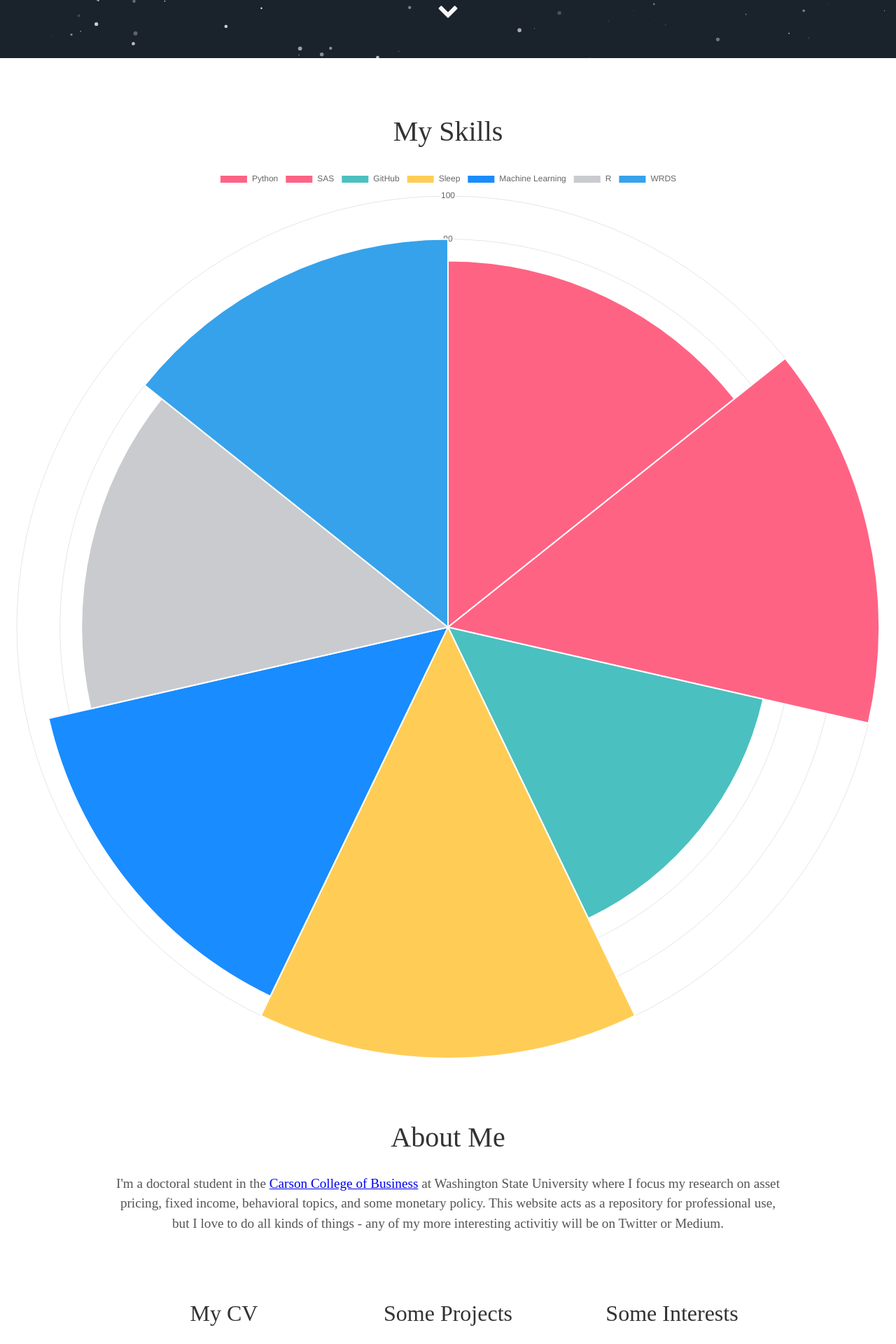
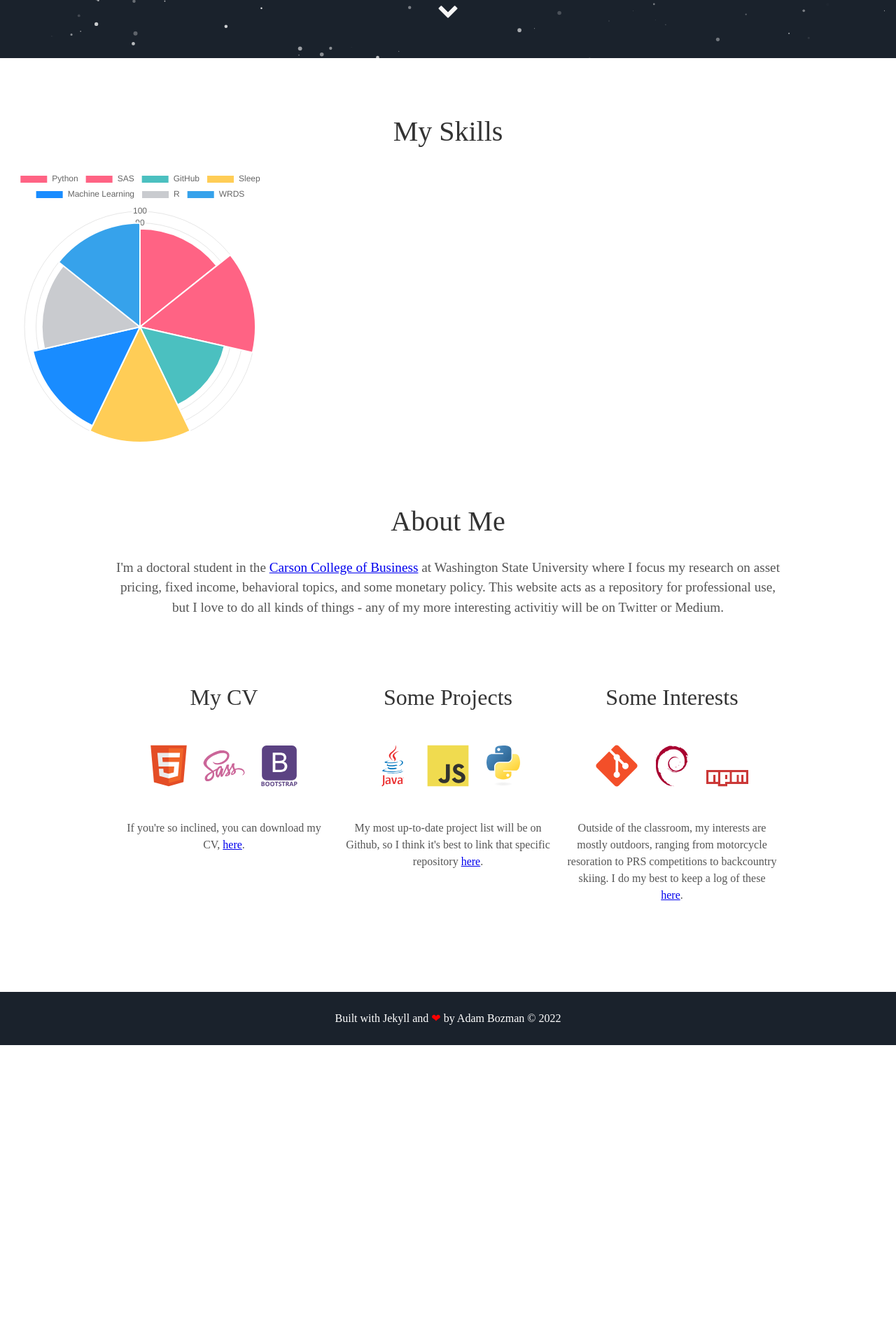
Before and after one commit to adam-bozman/adam-bozman.github.io, a Jekyll site: the page built from index.html, in a window 1280 px wide. Shown: the part 817-2737 px from the top of the page at 70% size. Built offline with Jekyll 4.4.1, drawn with Linux system fonts in a browser that asks for light colours; some web fonts are replaced; after the commit the page ends 2310 px from its top, so only the background shows below that.

Commit message:
Update skills.html

```diff
--- a/_includes/skills.html
+++ b/_includes/skills.html
@@ -1,6 +1,14 @@
 <div class="user-details">
   <h1>My Skills</h1>
 </div>
+
+<style type="text/css">
+  .myChart-container {
+    width: 400px;
+  }
+
+</style>
+
 <div class="myChart-container" style="position: relative">
   <canvas id="myChart"></canvas>
 </div>
```
Also changed, not shown: other parts of _includes/skills.html (+0 -1 lines).
